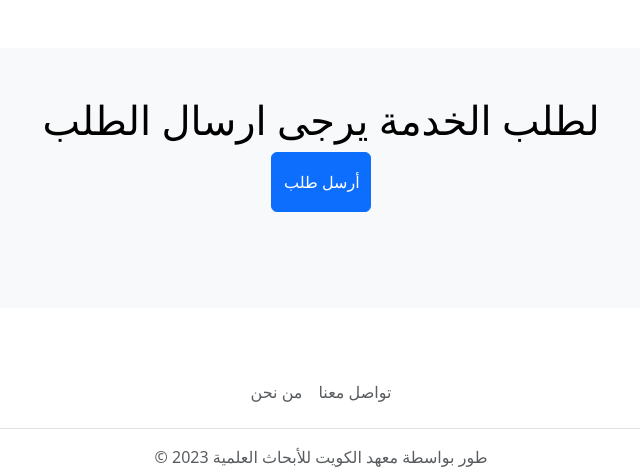
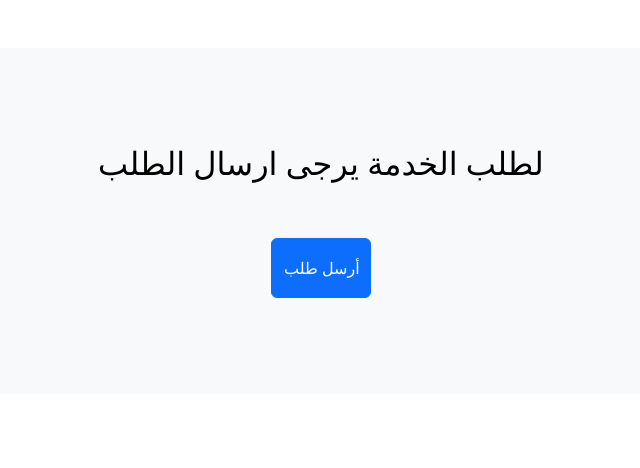
Before and after one commit to KISRDevelopment/SD022C, a Django app: page /primary/ in a window 1280 px wide. Shown: the part 255-723 px from the top of the page, without its empty margins (319-959 px from the left). Run offline with Django 4.2, Linux system fonts and the light colour scheme.

Commit message:
padding words and small text size

```diff
--- a/SD022C/primary/templates/primary/index.html
+++ b/SD022C/primary/templates/primary/index.html
@@ -52,7 +52,7 @@
     </div>
     <div class="container my-5 ">
         <div class="p-5 text-center bg-body-tertiary rounded-3 ">
-            <h1 class="text-body-emphasis ">لطلب الخدمة يرجى ارسال الطلب</h1>
+            <h2 class="text-body-emphasis py-5">لطلب الخدمة يرجى ارسال الطلب</h2>
 
             <button type="button " class="btn btn-primary mb-5 text-nowrap ">أرسل طلب</button>
 
```
